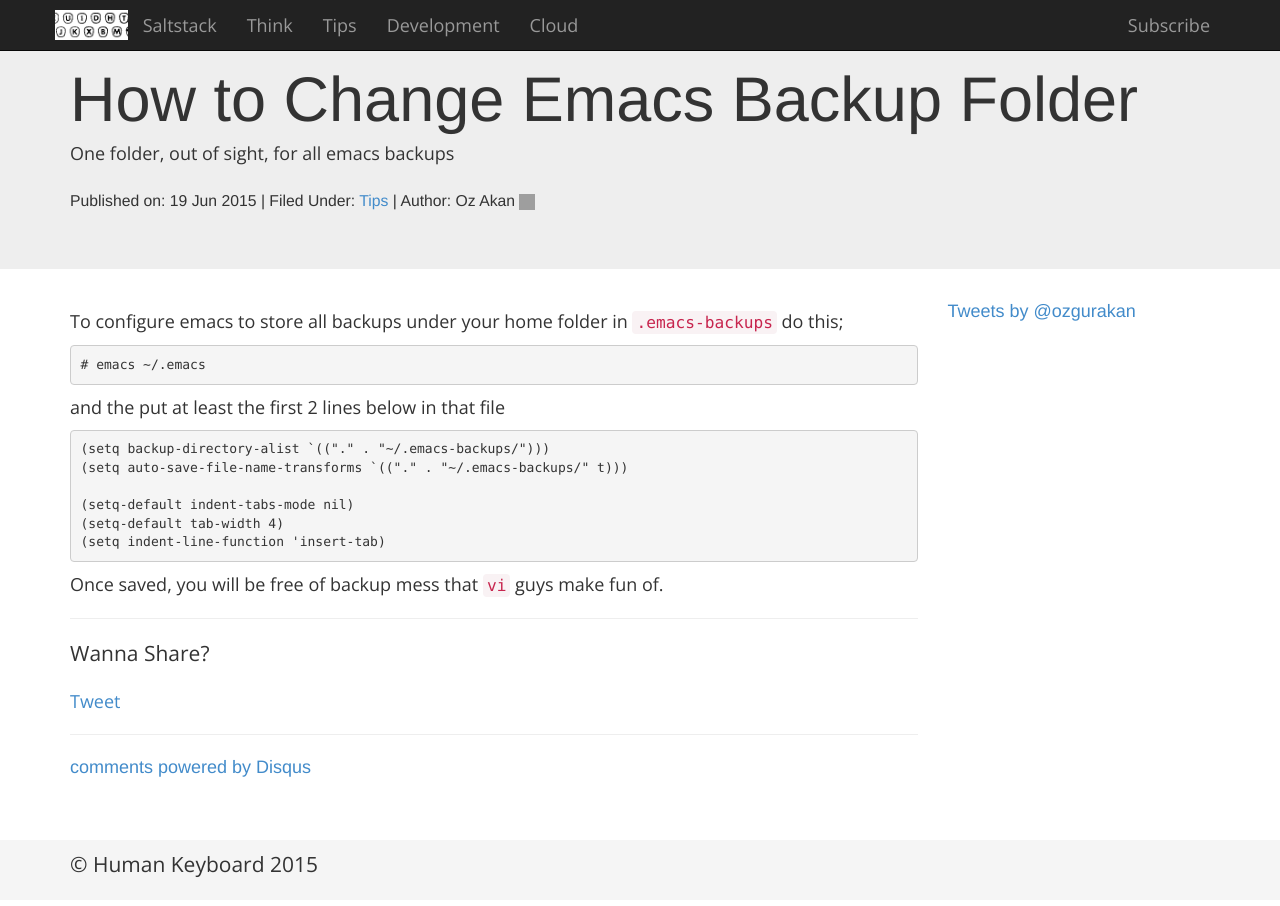
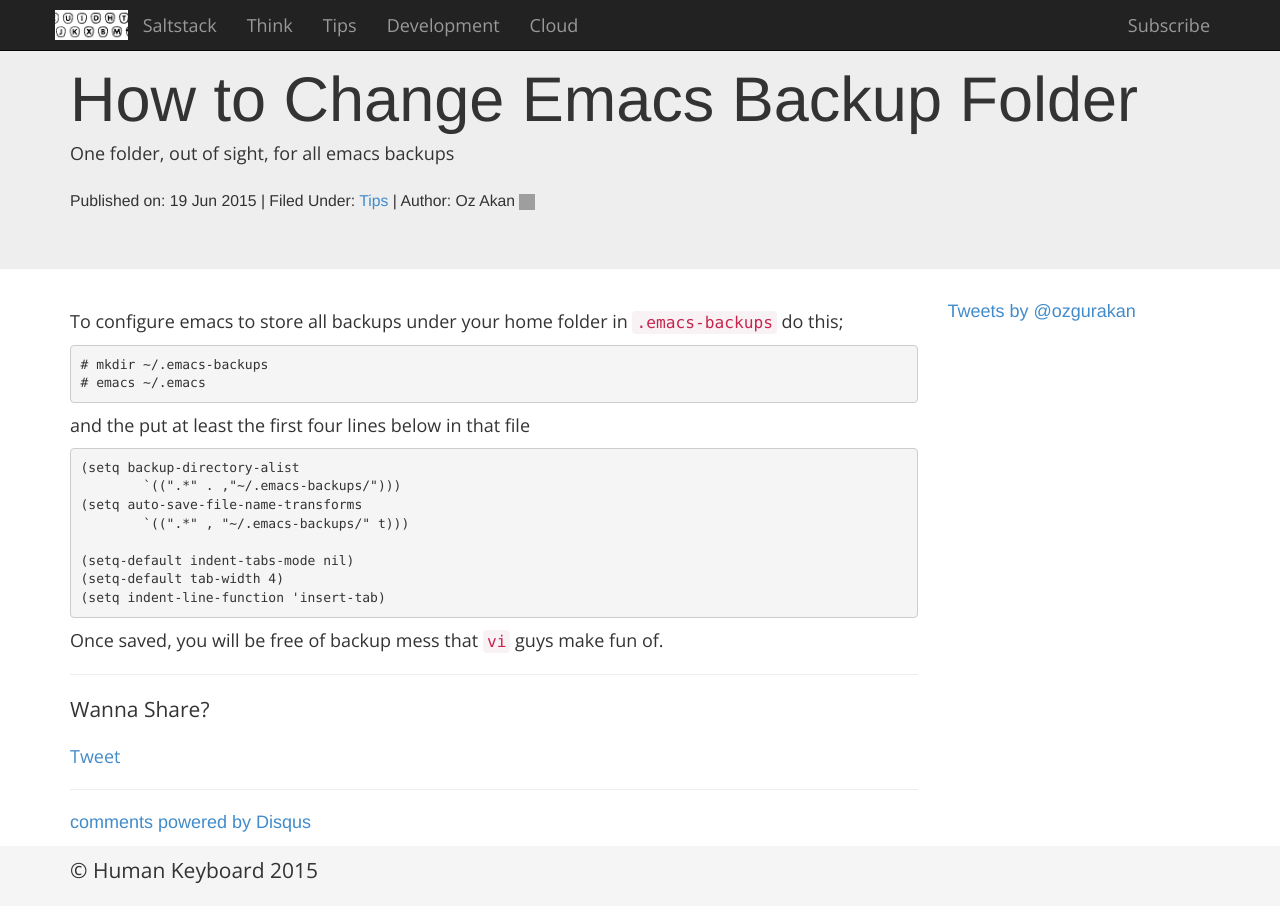
Before and after one commit to humankeyboard/humankeyboard.github.io, a Jekyll site: the page built from _posts/2015-06-19-emacs-backup-folder.markdown, in a window 1280 px wide. Built offline with Jekyll 4.4.1, drawn with Linux system fonts in a browser that asks for light colours; nearby versions of some CDN libraries; Markdown is read by kramdown in place of the engine named in the settings; comment, search, counter and statistics services are not loaded; grey boxes are pictures that could not be loaded.

Commit message:
corrected the content

```diff
--- a/_posts/2015-06-19-emacs-backup-folder.markdown
+++ b/_posts/2015-06-19-emacs-backup-folder.markdown
@@ -12,12 +12,15 @@ tags:
 
 To configure emacs to store all backups under your home folder in `.emacs-backups` do this;
 
+    # mkdir ~/.emacs-backups
     # emacs ~/.emacs
 
-and the put at least the first 2 lines below in that file
+and the put at least the first four lines below in that file
 
-    (setq backup-directory-alist `(("." . "~/.emacs-backups/")))
-    (setq auto-save-file-name-transforms `(("." . "~/.emacs-backups/" t)))
+    (setq backup-directory-alist
+            `((".*" . ,"~/.emacs-backups/")))
+    (setq auto-save-file-name-transforms
+            `((".*" , "~/.emacs-backups/" t)))
 
     (setq-default indent-tabs-mode nil)
     (setq-default tab-width 4)
```
